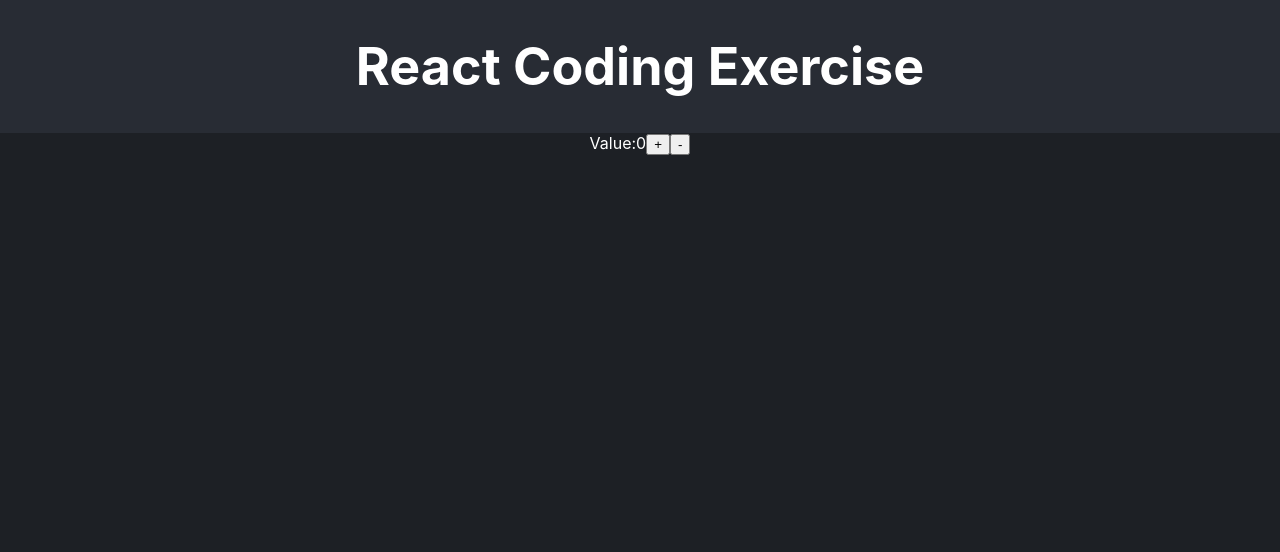
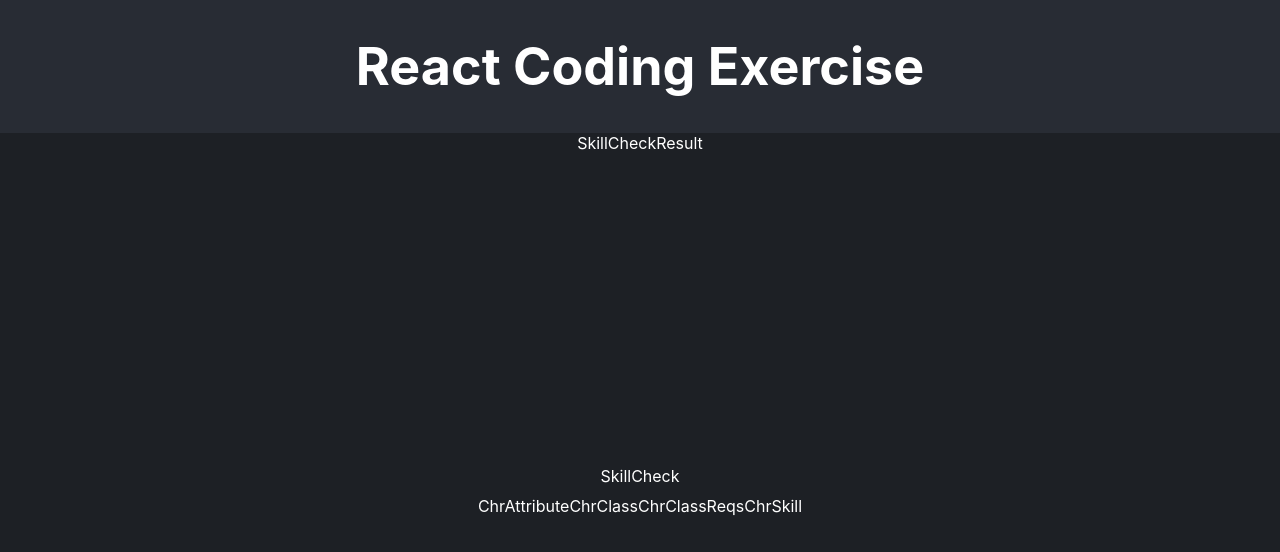
Before and after one commit to tanya-ajith/recruiting-webapp-character, a React (Create React App) app: page / in a window 1280 px wide. Shown: the top 552 px of the page. Built offline with nearby package versions, Linux system fonts and the light colour scheme.

Commit message:
components and positioning

```diff
--- a/src/App.tsx
+++ b/src/App.tsx
@@ -1,6 +1,8 @@
 import { useState } from 'react';
 import './App.css';
 import { ATTRIBUTE_LIST, CLASS_LIST, SKILL_LIST } from './consts.js';
+import SkillCheckResult from './components/skill/SkillCheckResult';
+import Character from './components/Character';
 
 
 function App() {
@@ -10,13 +12,19 @@
       <header className="App-header">
         <h1>React Coding Exercise</h1>
       </header>
-      <section className="App-section">
+      {/* <section className="App-section">
         <div>
           Value:
           {num}
           <button>+</button>
           <button>-</button>
         </div>
+      </section> */}
+      <section className="App-section">
+        <SkillCheckResult />
+      </section>
+      <section className="App-section">
+        <Character />
       </section>
     </div>
   );
--- /dev/null
+++ b/src/components/Character.jsx
@@ -0,0 +1,24 @@
+import './custom.css'
+import SkillCheck from './skill/SkillCheck'
+import ChrAttribute from './character/ChrAttribute'
+import ChrSkill from './character/ChrSkill'
+import ChrClassReqs from './character/ChrClassReqs'
+import ChrClass from './character/ChrClass'
+
+const Character = () => {
+    return (
+        <div>
+            <div>
+                <SkillCheck />
+            </div>
+            <div className='div-row'>
+                <ChrAttribute />
+                <ChrClass />
+                <ChrClassReqs />
+                <ChrSkill />
+            </div>
+        </div>
+    )
+}
+
+export default Character
--- /dev/null
+++ b/src/components/character/ChrAttribute.jsx
@@ -0,0 +1,9 @@
+import React from 'react'
+
+const ChrAttribute = () => {
+    return (
+        <div>ChrAttribute</div>
+    )
+}
+
+export default ChrAttribute
--- /dev/null
+++ b/src/components/character/ChrClass.jsx
@@ -0,0 +1,9 @@
+import React from 'react'
+
+const ChrClass = () => {
+    return (
+        <div>ChrClass</div>
+    )
+}
+
+export default ChrClass
--- /dev/null
+++ b/src/components/character/ChrClassReqs.jsx
@@ -0,0 +1,9 @@
+import React from 'react'
+
+const ChrClassReqs = () => {
+    return (
+        <div>ChrClassReqs</div>
+    )
+}
+
+export default ChrClassReqs
--- /dev/null
+++ b/src/components/character/ChrSkill.jsx
@@ -0,0 +1,9 @@
+import React from 'react'
+
+const ChrSkill = () => {
+    return (
+        <div>ChrSkill</div>
+    )
+}
+
+export default ChrSkill
--- /dev/null
+++ b/src/components/custom.css
@@ -0,0 +1,7 @@
+.div-row {
+    display: flex;
+    flex-direction: row;
+    justify-content: center;
+
+    margin: 10px;
+}
--- /dev/null
+++ b/src/components/skill/SkillCheck.jsx
@@ -0,0 +1,9 @@
+import React from 'react'
+
+const SkillCheck = () => {
+    return (
+        <div>SkillCheck</div>
+    )
+}
+
+export default SkillCheck
--- /dev/null
+++ b/src/components/skill/SkillCheckResult.jsx
@@ -0,0 +1,9 @@
+import React from 'react'
+
+const SkillCheckResult = () => {
+    return (
+        <div>SkillCheckResult</div>
+    )
+}
+
+export default SkillCheckResult
```
Also changed, not shown: 1 other file (tests, documents, lock files or other folders).
